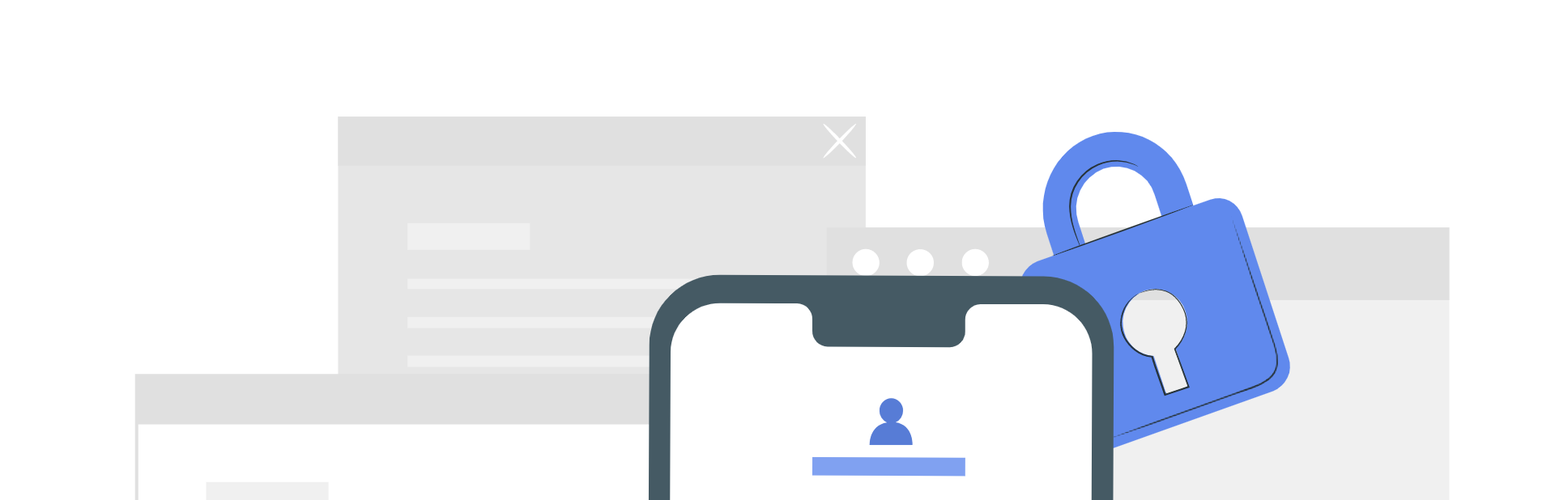
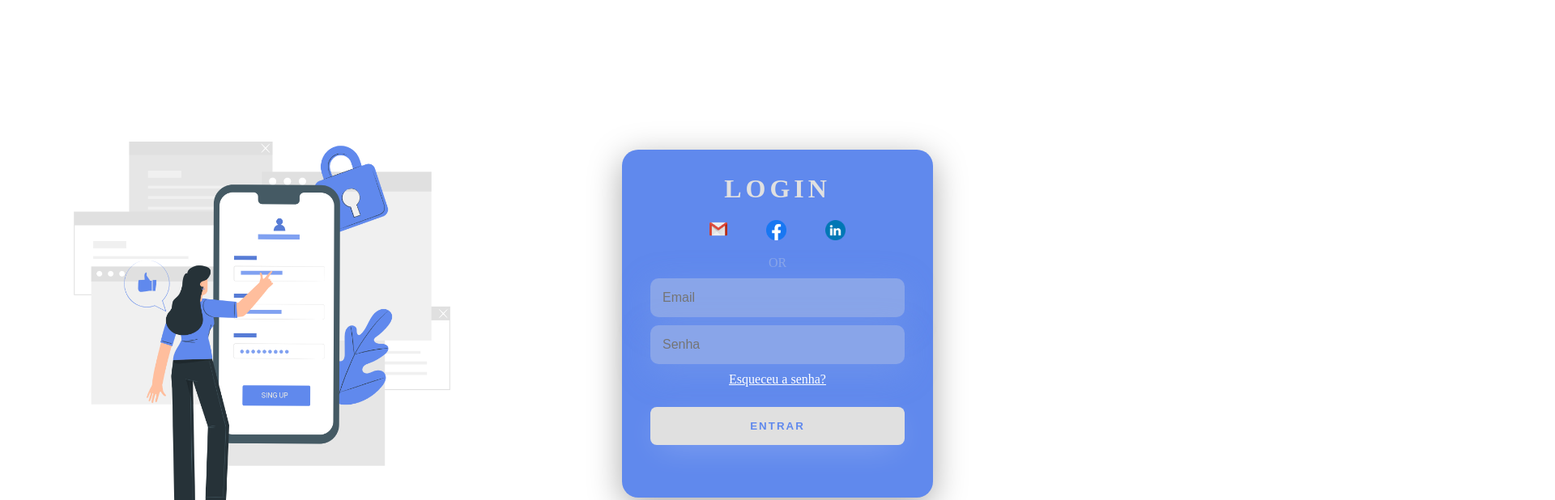
Before and after one commit to laisduarte07/FrontEnders, a plain HTML site: page login.html in a window 1280 px wide. Shown: the top 618 px of the page at 81% size, 1920 px wide, since content can reach past the window. Drawn offline with Linux system fonts and the light colour scheme; the site is published under a folder, as on GitHub Pages, so addresses that start at the root find nothing.

Commit message:
correções

```diff
--- a/login.html
+++ b/login.html
@@ -4,8 +4,8 @@
     <meta charset="UTF-8">
     <meta http-equiv="X-UA-Compatible" content="IE=edge">
     <meta name="viewport" content="width=device-width, initial-scale=1.0">
-    <link rel="stylesheet" href="/CSS/style.css">
-    <script src="/JS/javascript.js"></script>
+    <link rel="stylesheet" href="./CSS/style.css">
+    <script src="./JS/javascript.js"></script>
     <title>Login</title>
 </head>
 
@@ -26,13 +26,13 @@
 
               <div class="redes-sociais">
                 <a href="https://accounts.google.com/Login">
-                    <img src="/Img/Gmail_Icon.png" alt="Google">
+                    <img src="./Img/Gmail_Icon.png" alt="Google">
                    </a>
                    <a href="https://pt-br.facebook.com/login/">
-                    <img src="/Img/fb_icon.png" alt="Facebook">
+                    <img src="./Img/fb_icon.png" alt="Facebook">
                    </a>
                    <a href="https://www.linkedin.com/login">
-                    <img src="/Img/linkedin_logo.png" alt="Linkedin">
+                    <img src="./Img/linkedin_logo.png" alt="Linkedin">
                    </a>
 
 
```
Also changed, not shown: imgs prod/Captura de tela MW.png (added), imgs prod/Captura de tela Malice.png (added), imgs prod/Captura de tela Navalha.png (added), imgs prod/Captura de tela bioart.png (added), imgs prod/captura GP MW 2.jpeg (added), imgs prod/captura hortifruti Db.jpeg (added).
